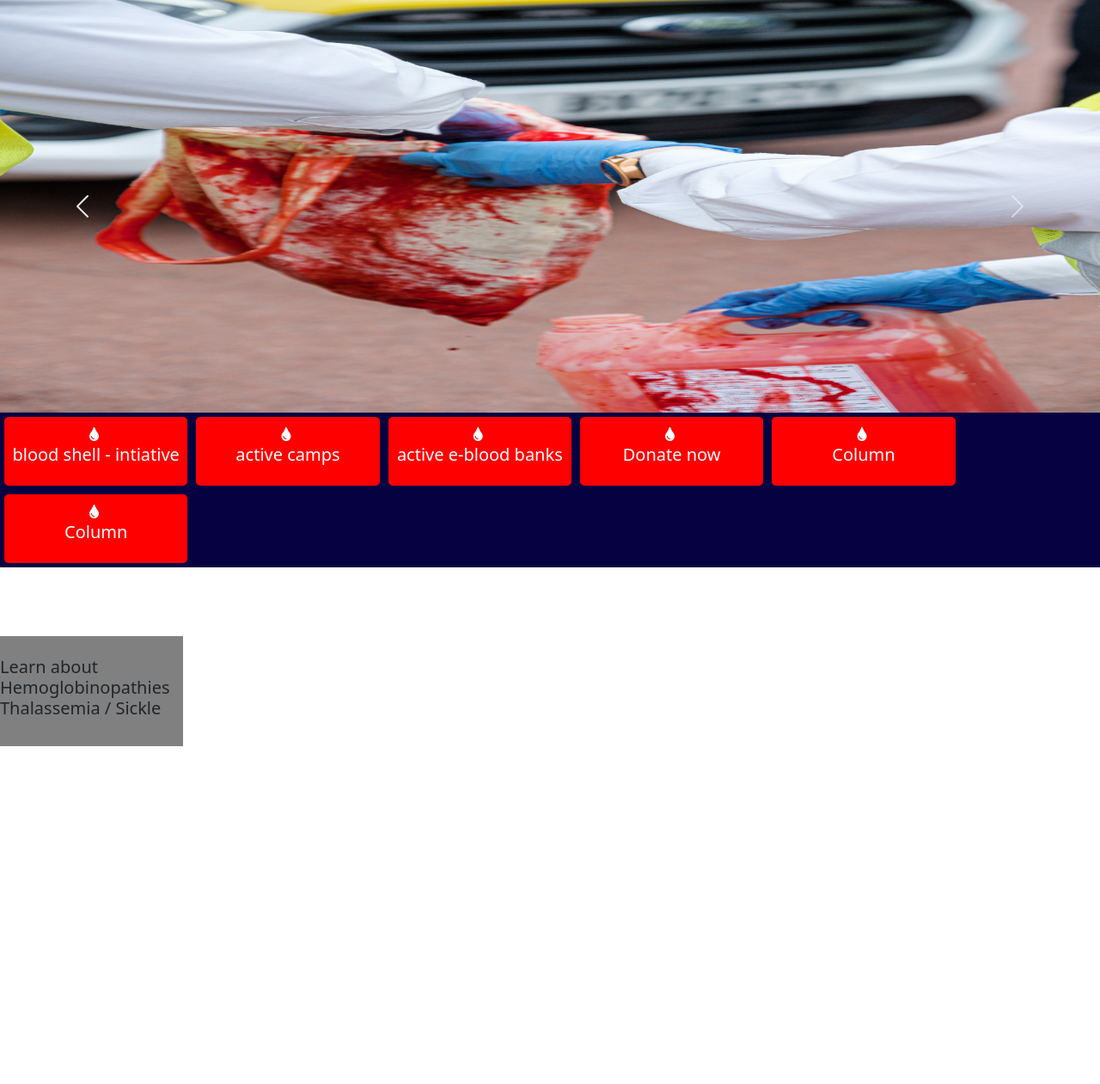
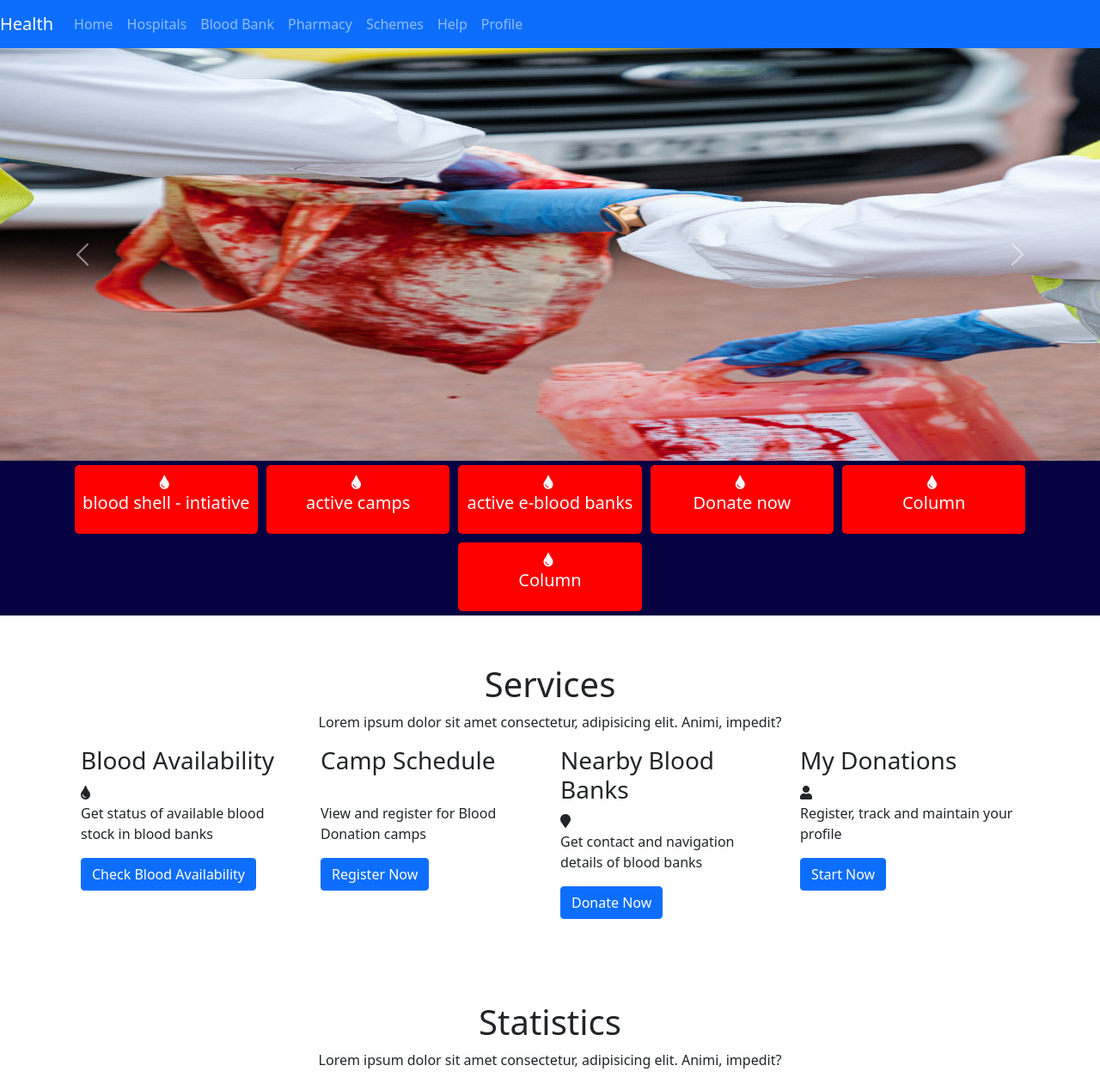
Before and after one commit to Karthikkadivela/VJH_005, a PHP site: page /bloodbank.html in a window 1280 px wide. Shown: the whole page at 86% size. Before the commit the page ends 868 px from the top, so only its background shows below. Run offline with PHP 8.4, Linux system fonts and the light colour scheme; some libraries are stand-ins or nearby versions.

Commit message:
Navbar added

```diff
--- a/bloodbank.css
+++ b/bloodbank.css
@@ -8,6 +8,7 @@
     display: block;
     max-width: 100%;
     height:60vh;
+    margin: 0 auto;
 }
 
 .card-background{
@@ -21,11 +22,15 @@
 
 .container-fluid{
     padding: 0;
+    margin: 0;
 }
 
 .row{
     margin: 0;
     width: 100%;
+    display: flex;
+    justify-content: center;
+    align-content: center;
 }
 
 .card-background .container-fluid .row .indv-card{
@@ -37,3 +42,8 @@
     border-radius: 5px;
     text-align: center;
 }
+
+.card-background .container-fluid .row .indv-card:hover{
+    border: 5px solid black;
+    cursor: pointer;
+}
--- a/bloodbank.html
+++ b/bloodbank.html
@@ -11,8 +11,42 @@
 </head>
 <body>
     <!-- Navbar -->
+    <nav class="navbar navbar-expand-lg navbar-dark bg-primary">
+        <a class="navbar-brand" href="#">Health</a>
+        <button class="navbar-toggler" type="button" data-toggle="collapse" data-target="#navbarNav" aria-controls="navbarNav" aria-expanded="false" aria-label="Toggle navigation">
+          <span class="navbar-toggler-icon"></span>
+        </button>
+        <div class="collapse navbar-collapse" id="navbarNav">
+          <ul class="navbar-nav">
+            <li class="nav-item active">
+              <a class="nav-link" href="#">Home <span class="sr-only">(current)</span></a>
+            </li>
+            <li class="nav-item">
+              <a class="nav-link" href="#">Hospitals</a>
+            </li>
+            <li class="nav-item">
+              <a class="nav-link" href="#">Blood Bank</a>
+            </li>
+            <li class="nav-item">
+              <a class="nav-link" href="#">Pharmacy</a>
+            </li>
+            <li class="nav-item">
+                <a class="nav-link" href="#">Schemes</a>
+            </li>
+            <li class="nav-item">
+                <a class="nav-link" href="#">Help</a>
+            </li>
+            <div style="display:flex;justify-content: flex-start;">
+                <li class="nav-item">
+                    <a class="nav-link" href="#">Profile</a>
+                </li>
+            </div>
+          </ul>
+        </div>
+      </nav>
 
     <!-- Carousel -->
+    <section>
     <div id="carouselExampleControls" class="carousel slide" data-bs-ride="carousel">
         <div class="carousel-inner">
           <div class="carousel-item active">
@@ -34,8 +68,10 @@
           <span class="visually-hidden">Next</span>
         </button>
       </div>
+    </section>
 
       <!-- Cards -->
+      <section>
       <div class="card-background">
         <div class="container-fluid">
             <div class="row">
@@ -66,15 +102,105 @@
             </div>
           </div>
       </div>
+    </section>
 
-      <article class="col-md-2 col-sm-4 col-xs-6  wow fadeInUp flipContainer hoverOut6" data-wow-delay="400ms" data-wow-duration="1000ms">
-        <div class="overlay6">
-          <a href="/BLDAHIMS/bloodbank/aboutHemoglbinopathies.cnt" class="text" style="color:white;">Learn about Hemoglobinopathies Thalassemia/Sickle</a>
+      <!-- Services -->
+
+    <section>
+        <br><br>
+        <div class="container">
+        <div class="row">
+            <div class="text-center col-sm-10 col-sm-offset-1">
+            <div class="col-md-12">
+                    <h1>Services</h1>
+                </div>
+            <p>Lorem ipsum dolor sit amet consectetur, adipisicing elit. Animi, impedit?</p>
+            </div>
         </div>
-           <div class="front inner section6 hvr-grow-shadow"  style="background-color:gray !important;">
-         <i class="fa fa-hospital-o fa-3x"></i> &nbsp;<h5 class="statQues"> Learn about Hemoglobinopathies Thalassemia / Sickle </h5><br>
-           </div>
-           </article>
+
+       <div>
+          <div class="row">
+
+        <div class="col-sm-3">
+            <div>
+            <h3>Blood Availability</h3>
+            <div>
+            <div>
+            <i class="fa fa-tint"></i>
+            </div>
+            </div>
+
+            <p>Get status of available blood stock in blood banks</p>
+            <button  class="btn btn-primary">Check Blood Availability</button>
+            </div>
+        </div>
+
+        <div class="col-sm-3">
+            <div>
+            <h3>Camp Schedule</h3>
+            <div>
+            <div>
+                <i class="fa fa-clock-o"></i>
+            </div>
+            </div>
+
+            <p>View and register for Blood Donation camps </p>
+            <button  class=" btn  btn-primary">Register Now</button>
+            </div>
+        </div>
+
+        <div class="col-sm-3">
+            <div>
+            <h3>Nearby Blood Banks</h3>
+            <div>
+            <div>
+            <i class="fa fa-map-marker "></i>
+            </div>
+            </div>
+
+            <p>
+            Get contact and navigation details of blood banks
+            </p>
+            <button  class=" btn  btn-primary ">Donate Now</button>
+            </div>
+        </div>
+
+        <div class="col-sm-3">
+            <div>
+            <h3>My Donations</h3>
+            <div>
+                <div>
+            <i class="fa fa-user"></i>
+            </div>
+            </div>
+
+            <p> Register, track and maintain your profile
+            </p>
+            <button  class=" btn btn-primary">Start Now</button>
+            </div>
+            </div>
+
+          </div>
+        </div>
+
+        </div>
+    <br><br>
+    </section>
+
+    <!-- Statistics -->
+    <section>
+        <br><br>
+        <div class="container">
+        <div class="row">
+            <div class="text-center col-sm-10 col-sm-offset-1">
+            <div class="col-md-12">
+                    <h1>Statistics</h1>
+                </div>
+            <p>Lorem ipsum dolor sit amet consectetur, adipisicing elit. Animi, impedit?</p>
+            </div>
+        </div>
+        </div>
+    </section>
 
 
       <script src="https://cdn.jsdelivr.net/npm/bootstrap@5.1.3/dist/js/bootstrap.bundle.min.js" integrity="sha384-ka7Sk0Gln4gmtz2MlQnikT1wXgYsOg+OMhuP+IlRH9sENBO0LRn5q+8nbTov4+1p" crossorigin="anonymous"></script>
```
